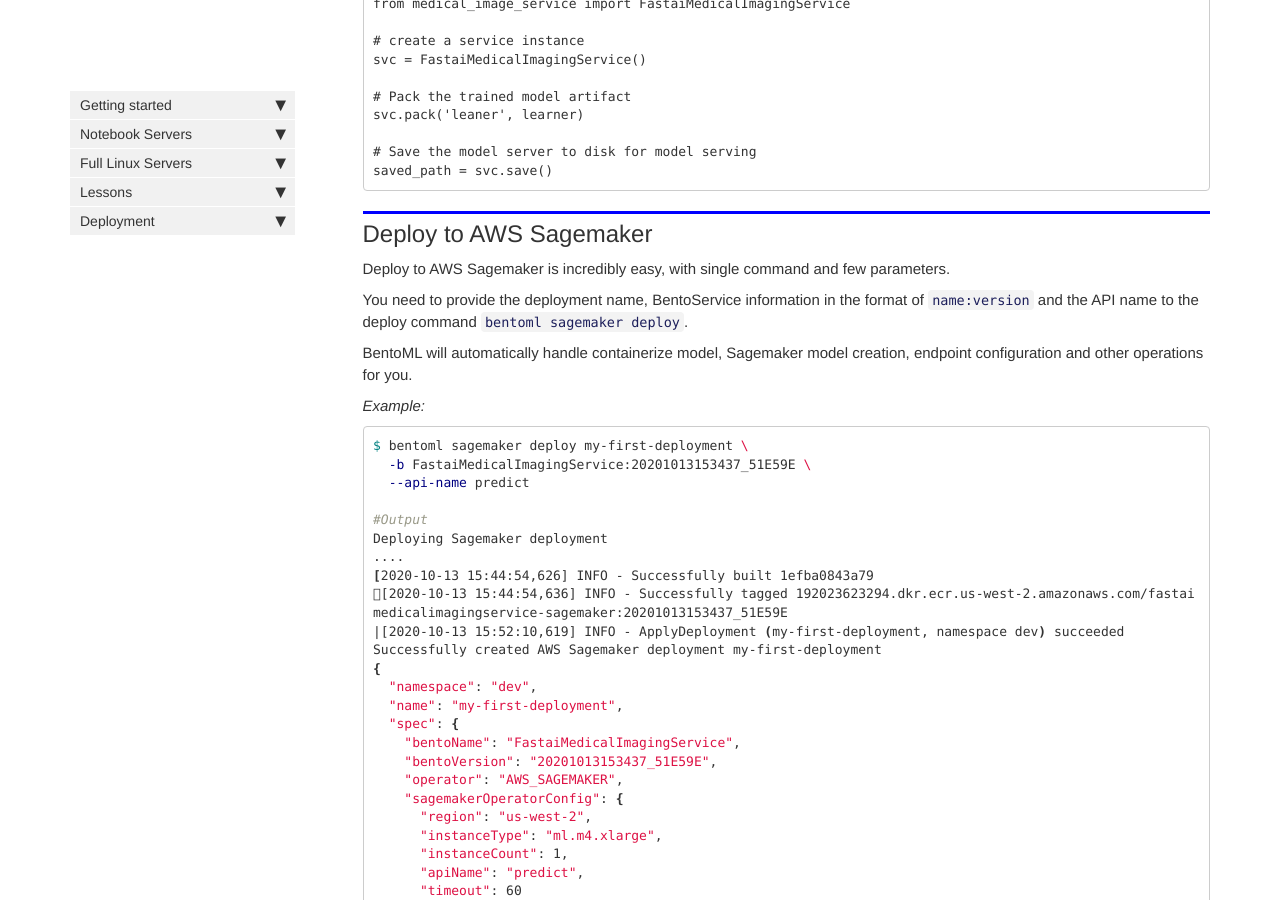
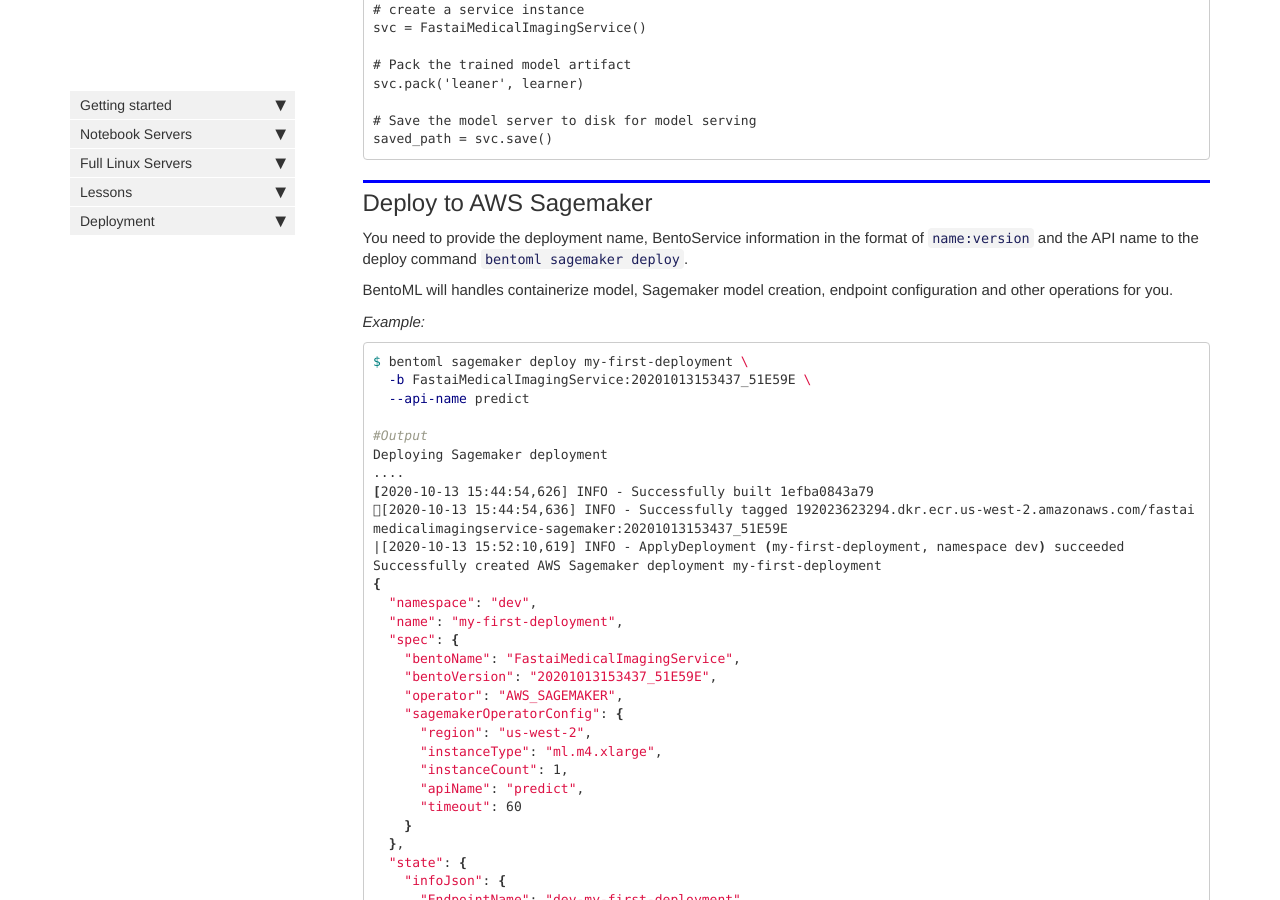
Before and after one commit to fastai/course20, a Jekyll site: the page built from docs/deployment_aws_sagemaker.md, in a window 1280 px wide and 900 px high, scrolled down 2105 px. Built offline with Jekyll 4.4.1, drawn with Linux system fonts in a browser that asks for light colours; nearby versions of some CDN libraries; our own code applies the rules of GitHub Pages for plain Markdown files; comment, search, counter and statistics services are not loaded; some of the changed text lies outside the part shown.

Commit message:
Update base on comment

````diff
--- a/docs/deployment_aws_sagemaker.md
+++ b/docs/deployment_aws_sagemaker.md
@@ -33,7 +33,6 @@
 Model serving with BentoML comes after a model is trained. The first step is creating a prediction service class,
 which defines the models required and the inference APIs which contains the serving logic code.
 
-TODO: Here is an example prediction service created for serving the Fastai model trained above:
 
 ```
 # medical_image_service.py
@@ -89,11 +88,10 @@
 
 ## Deploy to AWS Sagemaker
 
-Deploy to AWS Sagemaker is incredibly easy, with single command and few parameters.
 
 You need to provide the deployment name, BentoService information in the format of `name:version` and the API name to the deploy command `bentoml sagemaker deploy`.
 
-BentoML will automatically handle containerize model, Sagemaker model creation, endpoint configuration and other operations for you.
+BentoML will handles containerize model, Sagemaker model creation, endpoint configuration and other operations for you.
 
 *Example:*
 
@@ -186,7 +184,7 @@
 
 ## Clean up Sagemaker deployment with BentoML
 
-BentoML will automatically clean up resources when you want to delete your deployment.
+BentoML cleans up resources when you want to delete your deployment.
 
 *Example:*
 ```
--- a/docs/sidebar.json
+++ b/docs/sidebar.json
@@ -19,7 +19,7 @@
     "Lesson 7 - Tabular data": "videos?lesson=7",
     "Lesson 8 - Natural language processing": "videos?lesson=8"
   }, "Deployment": {
-    "Sagemaker": "/deployment_aws_sagemaker",
+    "BentoML": "/deployment_aws_sagemaker",
     "Heroku": "/deployment_heroku",
     "SeeMe.ai": "/deployment_seeme_ai"
   }
````
